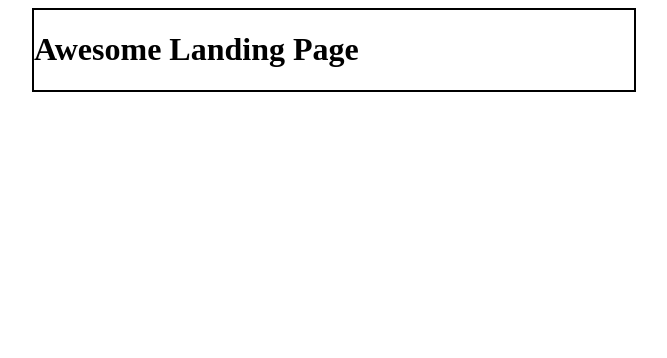
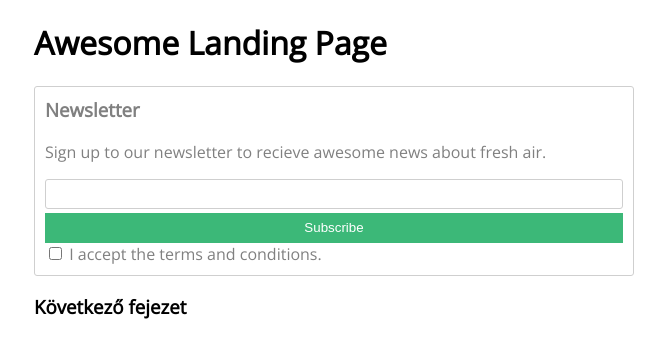
Before and after one commit to LiptakReka/Gyakorlas, a plain HTML site: page index.html in a window 1280 px wide. Shown: the whole page, without its empty margins (306-973 px from the left). Drawn offline with nearby package versions, Linux system fonts and the light colour scheme.

Commit message:
Add files via upload

```diff
--- a/index.html
+++ b/index.html
@@ -13,7 +13,17 @@
 <body>
     <div class="container">
         <h1>Awesome Landing Page</h1>
-
+        <div class="newsletter">
+<h3>Newsletter</h3>
+<p>Sign up to our newsletter to recieve awesome news about fresh air.</p>
+<form>
+<input type="text" name="" id="email">
+<button type="submit">Subscribe</button>
+<input type="checkbox" name="" id="terms">
+<label for="terms">I accept the terms and conditions.</label>
+</form>
+        </div>
+<h3>Következő fejezet</h3>
     </div>
 </body>
 </html>
--- a/style.css
+++ b/style.css
@@ -1,7 +1,36 @@
 .container {
-    border:2px solid black;
     width:600px;
     margin-left: auto;
     margin-right: auto;
+    font-family: 'Open Sans';
+}
 
+.newsletter {
+    color: grey;
+    border: 1px solid #cfcfcf;
+    border-radius: 3px;
+    padding: 10px;
 }
+
+.newsletter button {
+    background-color: #3cb878;
+    color: white;
+    border: none;
+    display: block;
+    width: 100%;
+    height: 30px;
+}
+
+.newsletter input#email {
+    display: block;
+    width: 100%;
+    height: 30px;
+    margin-bottom: 4px;
+    border: 1px solid #cfcfcf;
+    border-radius: 3px;
+    box-sizing: border-box;
+}
+
+.newsletter h3 {
+    margin-top: 0;
+}
```
